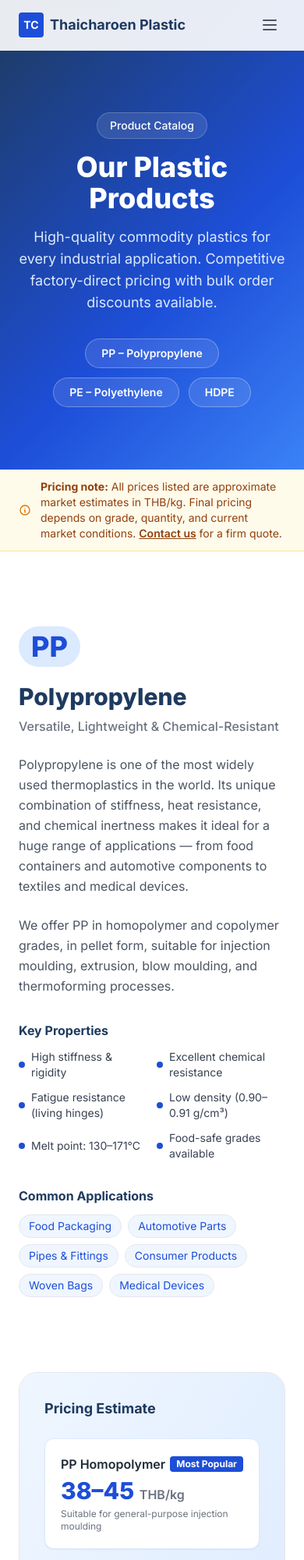
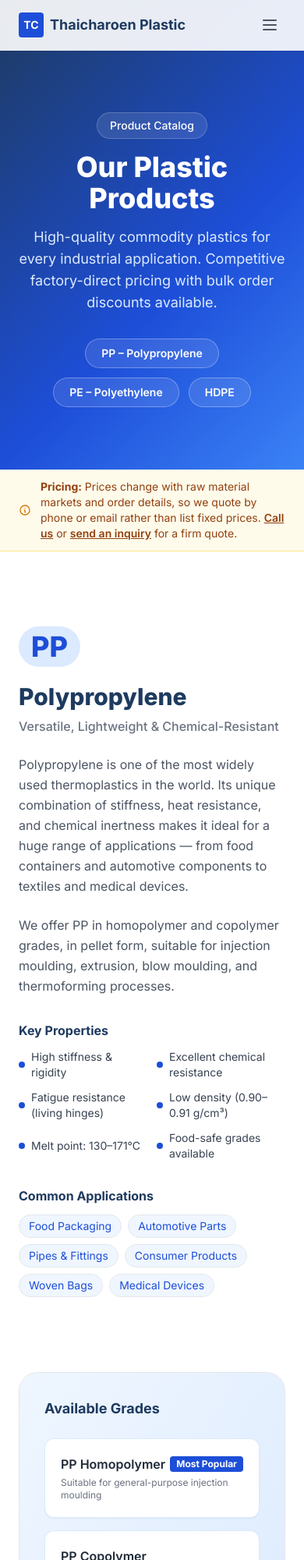
Before and after one commit to 2055tee/Thaicharoen_Website, a plain HTML site: page products.html in a window 390 px wide. Shown: the top 2000 px of the page at 78% size. Drawn offline with nearby package versions, Linux system fonts and the light colour scheme.

Commit message:
Remove listed prices from products page; direct customers to call for quotes
Prices fluctuate with raw material markets, so replace fixed THB/kg
figures with call-to-action prompts pointing to the sales phone number.

```diff
--- a/products.html
+++ b/products.html
@@ -84,7 +84,7 @@
       <svg class="w-4 h-4 flex-shrink-0 text-amber-600" fill="none" stroke="currentColor" viewBox="0 0 24 24">
         <path stroke-linecap="round" stroke-linejoin="round" stroke-width="2" d="M13 16h-1v-4h-1m1-4h.01M21 12a9 9 0 11-18 0 9 9 0 0118 0z"/>
       </svg>
-      <span><strong>Pricing note:</strong> All prices listed are approximate market estimates in THB/kg. Final pricing depends on grade, quantity, and current market conditions. <a href="contact.html" class="underline font-semibold">Contact us</a> for a firm quote.</span>
+      <span><strong>Pricing:</strong> Prices change with raw material markets and order details, so we quote by phone or email rather than list fixed prices. <a href="tel:+66851121182" class="underline font-semibold">Call us</a> or <a href="contact.html" class="underline font-semibold">send an inquiry</a> for a firm quote.</span>
     </div>
   </div>
 
@@ -132,24 +132,22 @@
 
         <div class="section-fade">
           <div class="bg-gradient-to-br from-blue-50 to-brand-100 rounded-3xl p-8 border border-brand-200 sticky top-24">
-            <h3 class="font-bold text-brand-900 text-lg mb-6">Pricing Estimate</h3>
+            <h3 class="font-bold text-brand-900 text-lg mb-6">Available Grades</h3>
             <div class="space-y-4">
               <div class="bg-white rounded-xl p-5 border border-brand-100 shadow-sm">
                 <div class="flex items-center justify-between mb-1">
                   <span class="font-semibold text-gray-800">PP Homopolymer</span>
                   <span class="bg-brand-700 text-white text-xs font-bold px-2 py-0.5 rounded">Most Popular</span>
                 </div>
-                <div class="text-3xl font-extrabold text-brand-700">38–45 <span class="text-base font-semibold text-gray-500">THB/kg</span></div>
                 <div class="text-xs text-gray-500 mt-1">Suitable for general-purpose injection moulding</div>
               </div>
               <div class="bg-white rounded-xl p-5 border border-brand-100 shadow-sm">
                 <div class="font-semibold text-gray-800 mb-1">PP Copolymer</div>
-                <div class="text-3xl font-extrabold text-brand-700">43–48 <span class="text-base font-semibold text-gray-500">THB/kg</span></div>
                 <div class="text-xs text-gray-500 mt-1">Improved impact strength and flexibility</div>
               </div>
             </div>
             <div class="mt-6 p-4 bg-amber-50 rounded-xl border border-amber-200 text-sm text-amber-800">
-              <strong>Volume discount available</strong> for orders above 5,000 kg. <a href="contact.html" class="underline font-semibold">Request a quote →</a>
+              <strong>Pricing varies with raw material markets.</strong> Call <a href="tel:+66851121182" class="underline font-semibold">085-112-1182</a> for current rates and volume discounts.
             </div>
             <a href="contact.html" class="mt-6 block w-full text-center bg-brand-700 hover:bg-brand-900 text-white font-semibold py-3 rounded-xl transition">
               Order PP Now
@@ -169,19 +167,18 @@
       <div class="grid md:grid-cols-2 gap-16 items-start">
         <div class="section-fade order-2 md:order-1">
           <div class="bg-gradient-to-br from-amber-50 to-amber-100 rounded-3xl p-8 border border-amber-200 sticky top-24">
-            <h3 class="font-bold text-brand-900 text-lg mb-6">Pricing Estimate</h3>
+            <h3 class="font-bold text-brand-900 text-lg mb-6">Available Grades</h3>
             <div class="space-y-4">
               <div class="bg-white rounded-xl p-5 border border-amber-100 shadow-sm">
                 <div class="flex items-center justify-between mb-1">
                   <span class="font-semibold text-gray-800">LLDPE (Linear Low Density)</span>
                   <span class="bg-amber-500 text-white text-xs font-bold px-2 py-0.5 rounded">Best Value</span>
                 </div>
-                <div class="text-3xl font-extrabold text-amber-700">42–52 <span class="text-base font-semibold text-gray-500">THB/kg</span></div>
                 <div class="text-xs text-gray-500 mt-1">Excellent stretch & puncture resistance for films</div>
               </div>
             </div>
             <div class="mt-6 p-4 bg-brand-50 rounded-xl border border-brand-100 text-sm text-brand-800">
-              <strong>Custom grades available.</strong> Specify your MFI and density requirements when contacting us.
+              <strong>Pricing varies with raw material markets.</strong> Call <a href="tel:+66851121182" class="underline font-semibold">085-112-1182</a> with your MFI and density requirements for a quote.
             </div>
             <a href="contact.html" class="mt-6 block w-full text-center bg-amber-500 hover:bg-amber-600 text-white font-semibold py-3 rounded-xl transition">
               Order PE Now
@@ -275,19 +272,18 @@
 
         <div class="section-fade">
           <div class="bg-gradient-to-br from-green-50 to-green-100 rounded-3xl p-8 border border-green-200 sticky top-24">
-            <h3 class="font-bold text-brand-900 text-lg mb-6">Pricing Estimate</h3>
+            <h3 class="font-bold text-brand-900 text-lg mb-6">Available Grades</h3>
             <div class="space-y-4">
               <div class="bg-white rounded-xl p-5 border border-green-100 shadow-sm">
                 <div class="flex items-center justify-between mb-1">
                   <span class="font-semibold text-gray-800">HDPE (High Density)</span>
                   <span class="bg-green-600 text-white text-xs font-bold px-2 py-0.5 rounded">Best Value</span>
                 </div>
-                <div class="text-3xl font-extrabold text-green-700">40–48 <span class="text-base font-semibold text-gray-500">THB/kg</span></div>
                 <div class="text-xs text-gray-500 mt-1">Rigid, strong — bottles, pipes, drums</div>
               </div>
             </div>
             <div class="mt-6 p-4 bg-amber-50 rounded-xl border border-amber-200 text-sm text-amber-800">
-              <strong>Prices vary with crude oil markets.</strong> Lock in rates with a supply agreement — <a href="contact.html" class="underline font-semibold">ask us how →</a>
+              <strong>Prices vary with raw material markets.</strong> Call <a href="tel:+66851121182" class="underline font-semibold">085-112-1182</a> to lock in current rates or discuss a supply agreement.
             </div>
             <a href="contact.html" class="mt-6 block w-full text-center bg-green-600 hover:bg-green-700 text-white font-semibold py-3 rounded-xl transition">
               Order HDPE Now
@@ -347,10 +343,10 @@
               </td>
             </tr>
             <tr class="hover:bg-gray-50">
-              <td class="px-6 py-4 font-medium text-gray-700">Est. Price (THB/kg)</td>
-              <td class="px-6 py-4 text-center font-bold text-brand-700">38–48</td>
-              <td class="px-6 py-4 text-center font-bold text-amber-600">42–52</td>
-              <td class="px-6 py-4 text-center font-bold text-green-700">40–48</td>
+              <td class="px-6 py-4 font-medium text-gray-700">Price</td>
+              <td colspan="3" class="px-6 py-4 text-center">
+                <a href="tel:+66851121182" class="font-bold text-brand-700 hover:underline">Call 085-112-1182 for current rates</a>
+              </td>
             </tr>
           </tbody>
         </table>
```
